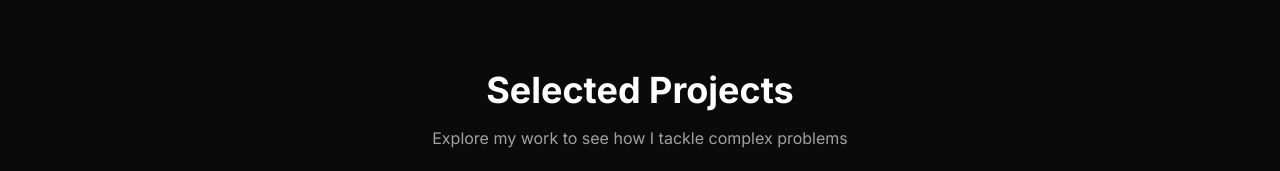
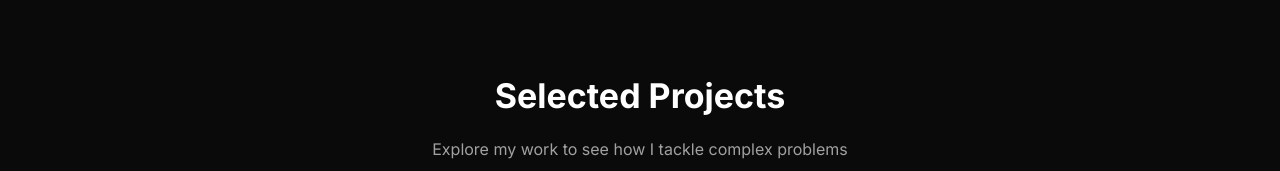
Before and after one commit to saimaggidi/Sai-Maggidi-Portholio, a React (Vite) app: page / in a window 1280 px wide. Shown: the part 1658-1829 px from the top of the page. Built offline with nearby package versions, Linux system fonts and the light colour scheme; a web font is replaced by a local one.

Commit message:
fix: Adjust heading font size for projects section
The font size for the "Selected Projects" heading was previously too large and did not align with the intended design. This change reduces the font size to improve visual hierarchy.

```diff
--- a/src/App.tsx
+++ b/src/App.tsx
@@ -415,7 +415,7 @@ function SelectedProjects() {
   return (
     <section id="selected-projects" className="py-24 px-4 max-w-7xl mx-auto">
       <div className="text-center mb-16">
-        <h2 className="text-4xl font-bold mb-4">Selected Projects</h2>
+      <h2 className="text-[34px] font-bold mb-4">Selected Projects</h2>
         <p className="text-neutral-400">Explore my work to see how I tackle complex problems</p>
       </div>
 
```
